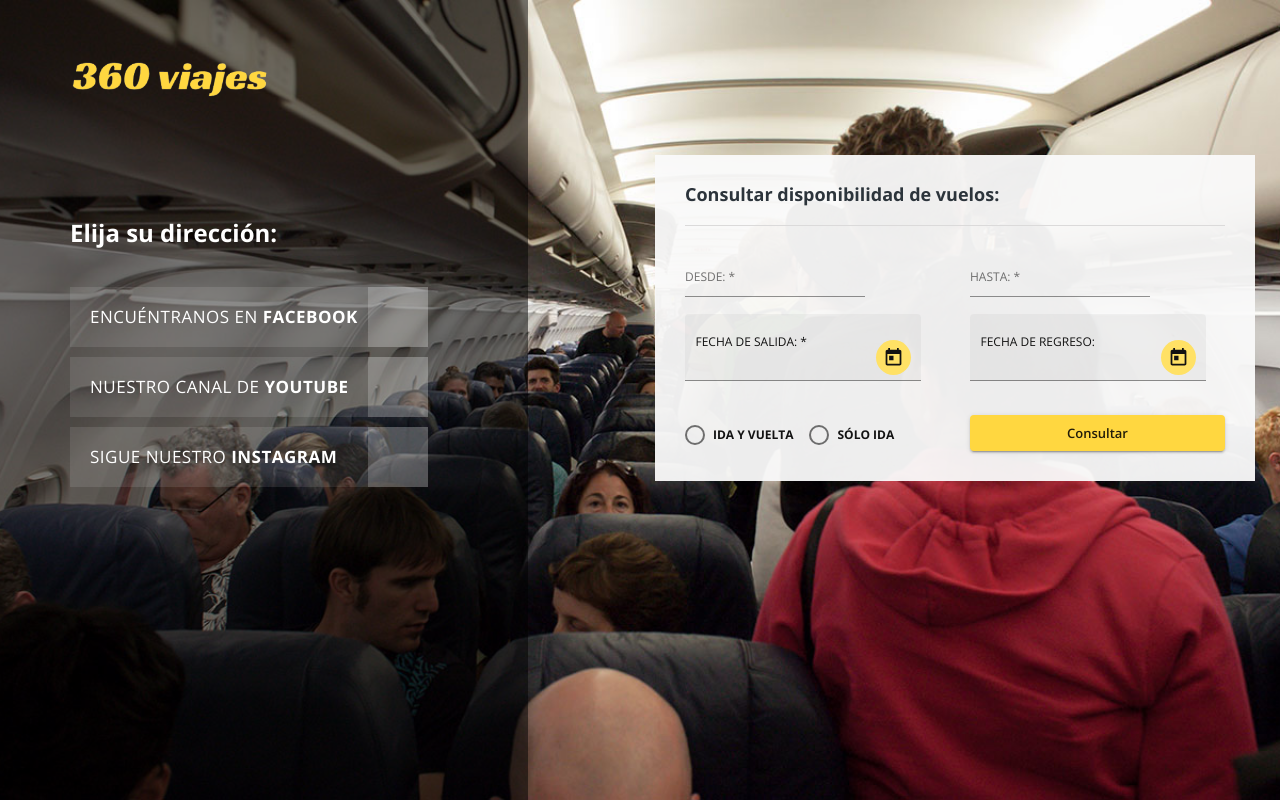
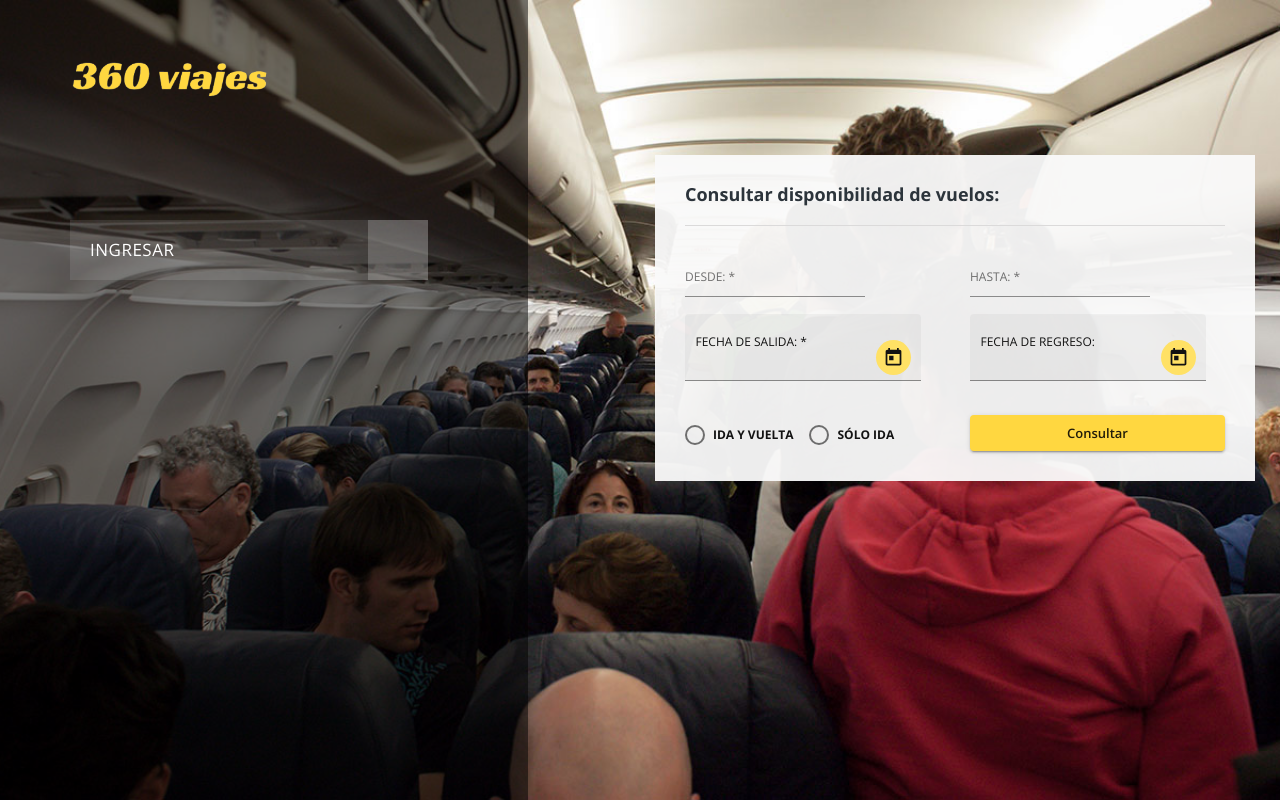
Before and after one commit to No-Country/S2-03-M, an Angular app in the folder turismo-app/: page / in a window 1280 px wide. Built offline with nearby package versions, Linux system fonts and the light colour scheme; a web font is replaced by a local one.

Commit message:
Frontend: Added login button

```diff
--- a/turismo-app/src/app/pages/home/home.component.html
+++ b/turismo-app/src/app/pages/home/home.component.html
@@ -7,24 +7,10 @@
             <img src="assets/img/logo.png" alt="Flight Template" />
           </div>
           <div class="tabs-content">
-            <h4>Elija su dirección:</h4>
             <ul class="social-links">
               <li>
-                <a href="http://facebook.com"
-                  >Encuéntranos en <em>Facebook</em
-                  ><i class="fa fa-facebook"></i
-                ></a>
-              </li>
-              <li>
-                <a href="http://youtube.com"
-                  >Nuestro Canal de <em>YouTube</em><i class="fa fa-youtube"></i
-                ></a>
-              </li>
-              <li>
-                <a href="http://instagram.com"
-                  >Sigue nuestro <em>instagram</em
-                  ><i class="fa fa-instagram"></i
-                ></a>
+                <a href="#"
+                  >Ingresar<i class="fa fa-user"></i></a>
               </li>
             </ul>
           </div>
```
